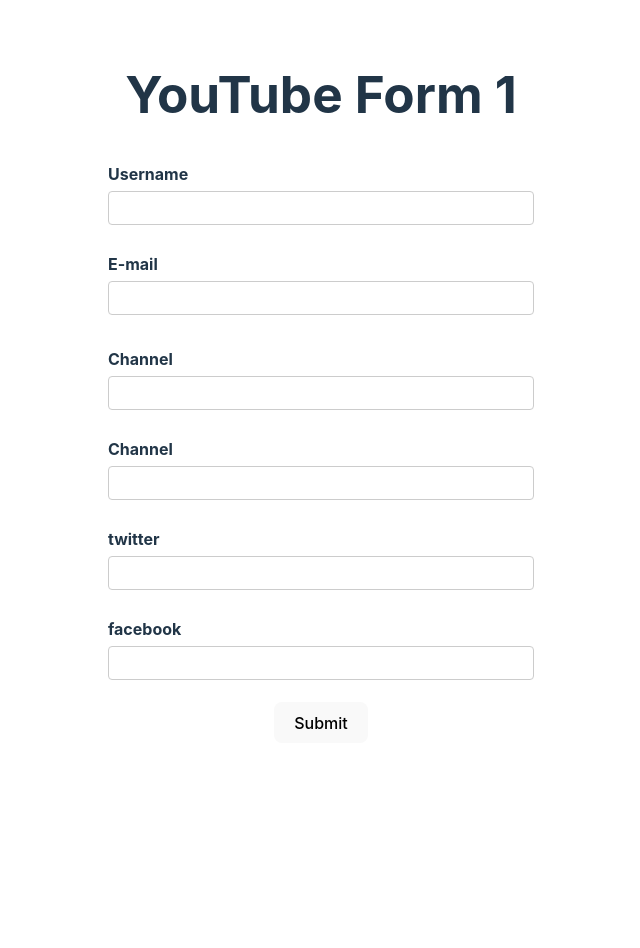
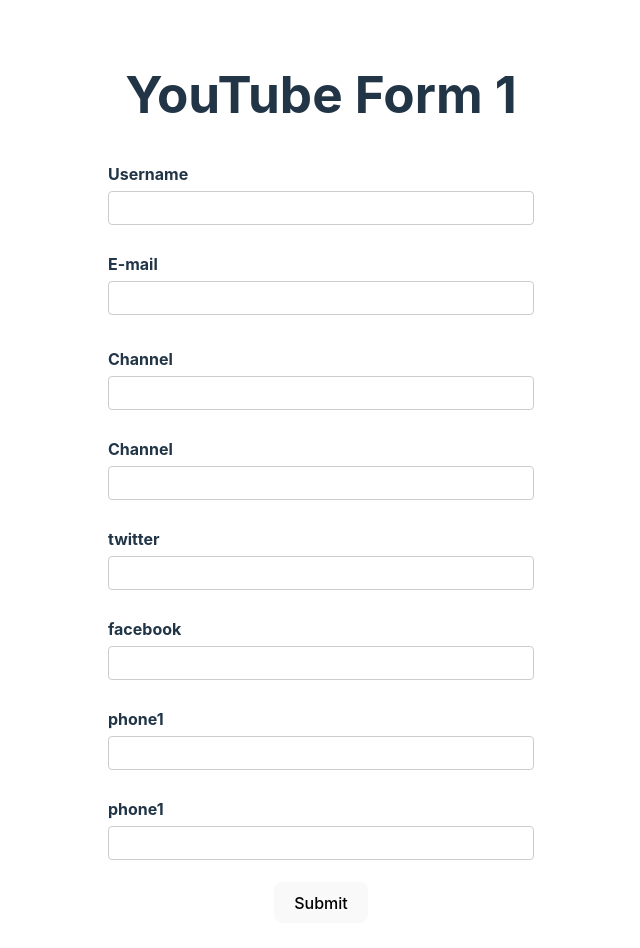
Before and after one commit to phuocthang23/react-hook-form, a React (Vite) app: page / in a window 1280 px wide. Shown: the top 948 px of the page, without its empty margins (319-959 px from the left). Before the commit the page ends 800 px from the top, so only its background shows below. Built offline with nearby package versions, Linux system fonts and the light colour scheme; no server answers.

Commit message:
update at home

```diff
--- a/src/components/Form.tsx
+++ b/src/components/Form.tsx
@@ -5,13 +5,14 @@
 let renderCount = 0;
 type formValues = {
   username: string;
-  email:string;
+  email: string;
   channel: string;
   social: {
     twitter: string;
     facebook: string;
-  }
-}
+  };
+  phoneNumbers: ["", ""];
+};
 const FormComponent = () => {
   const [formData, setFormData] = useState({
     username: "",
@@ -20,23 +21,24 @@
   });
 
   renderCount++;
-  const { register, control, handleSubmit, formState } = useForm<formValues>(
-    {
+  const { register, control, handleSubmit, formState } = useForm<formValues>({
     defaultValues: async () => {
-        const response = await fetch('https://jsonplaceholder.typicode.com/users/1')
-        const data = await response.json()
+      const response = await fetch(
+        "https://jsonplaceholder.typicode.com/users/1"
+      );
+      const data = await response.json();
       return {
         username: "thang",
         email: data.email,
         channel: data.channel,
         social: {
           twitter: "",
-            facebook:"",
-          }
-        }
-      }
-    }
-  );
+          facebook: "",
+        },
+        phoneNumbers: ["", ""],
+      };
+    },
+  });
   const { errors } = formState;
   const onSubmit = (data: any) => {
     console.log("daaa", data);
@@ -80,12 +82,14 @@
               },
               validate: {
                 notAdmin: (value) => {
-                  return value !== 'admin@example.com' || ' enter other email'
+                  return value !== "admin@example.com" || " enter other email";
                 },
-                noBlackList : (value) => {
-                  return !value.endsWith('baddomanin.com') || 'this is bad domain'
-                }
-              }
+                noBlackList: (value) => {
+                  return (
+                    !value.endsWith("baddomanin.com") || "this is bad domain"
+                  );
+                },
+              },
             })}
           />
           <p className="error">{errors.email?.message as string}</p>
@@ -152,6 +156,36 @@
         </div>
 
         <div>
+          <label htmlFor="primary-phone">phone1</label>
+          <input
+            type="text"
+            id="facebook"
+            {...register("phoneNumbers.0", {
+              required: {
+                value: true,
+                message: "invalid facebook name",
+              },
+            })}
+          />
+          <p className="error">{errors.social?.facebook?.message as string}</p>
+        </div>
+
+        <div>
+          <label htmlFor="primary-phone">phone1</label>
+          <input
+            type="text"
+            id="facebook"
+            {...register("phoneNumbers.0", {
+              required: {
+                value: true,
+                message: "invalid facebook name",
+              },
+            })}
+          />
+          <p className="error">{errors.social?.facebook?.message as string}</p>
+        </div>
+
+        <div>
           <button>Submit</button>
         </div>
       </form>
```
Lines whose indentation alone changed are shown as unchanged.
